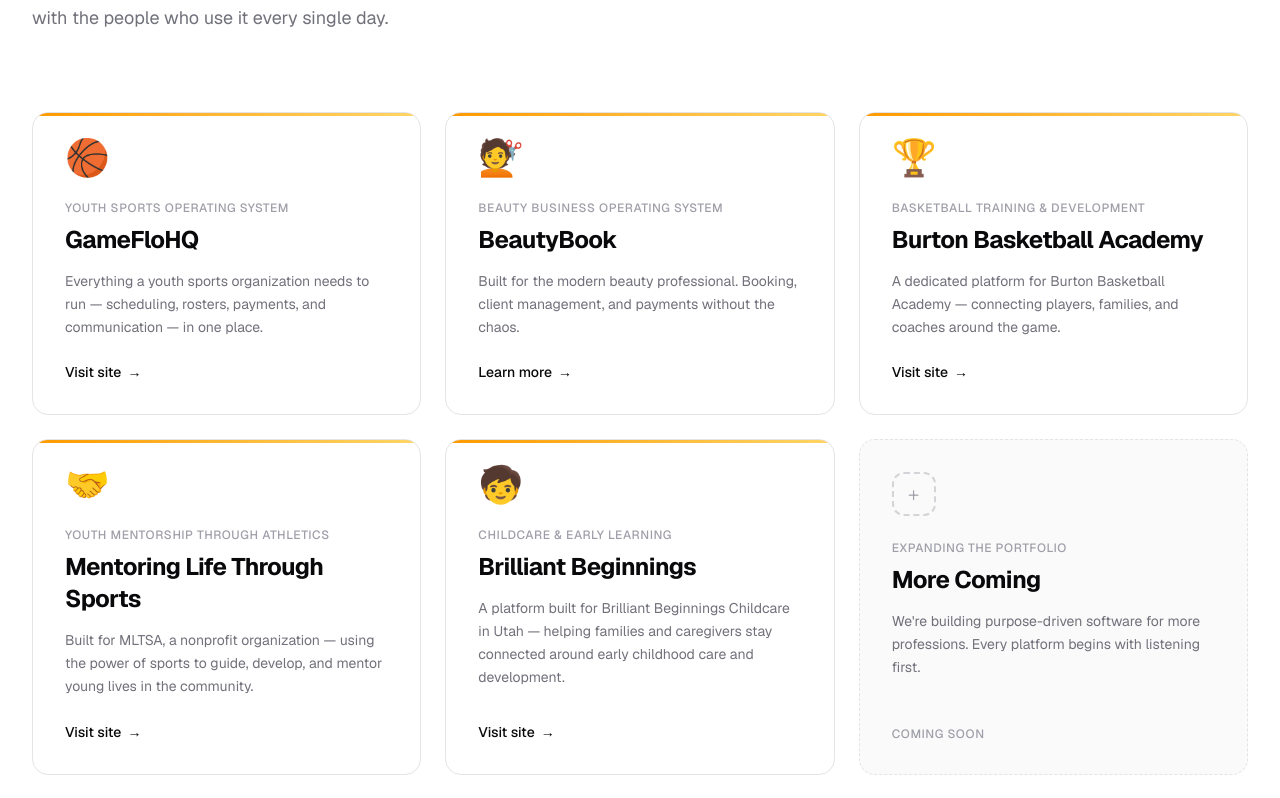
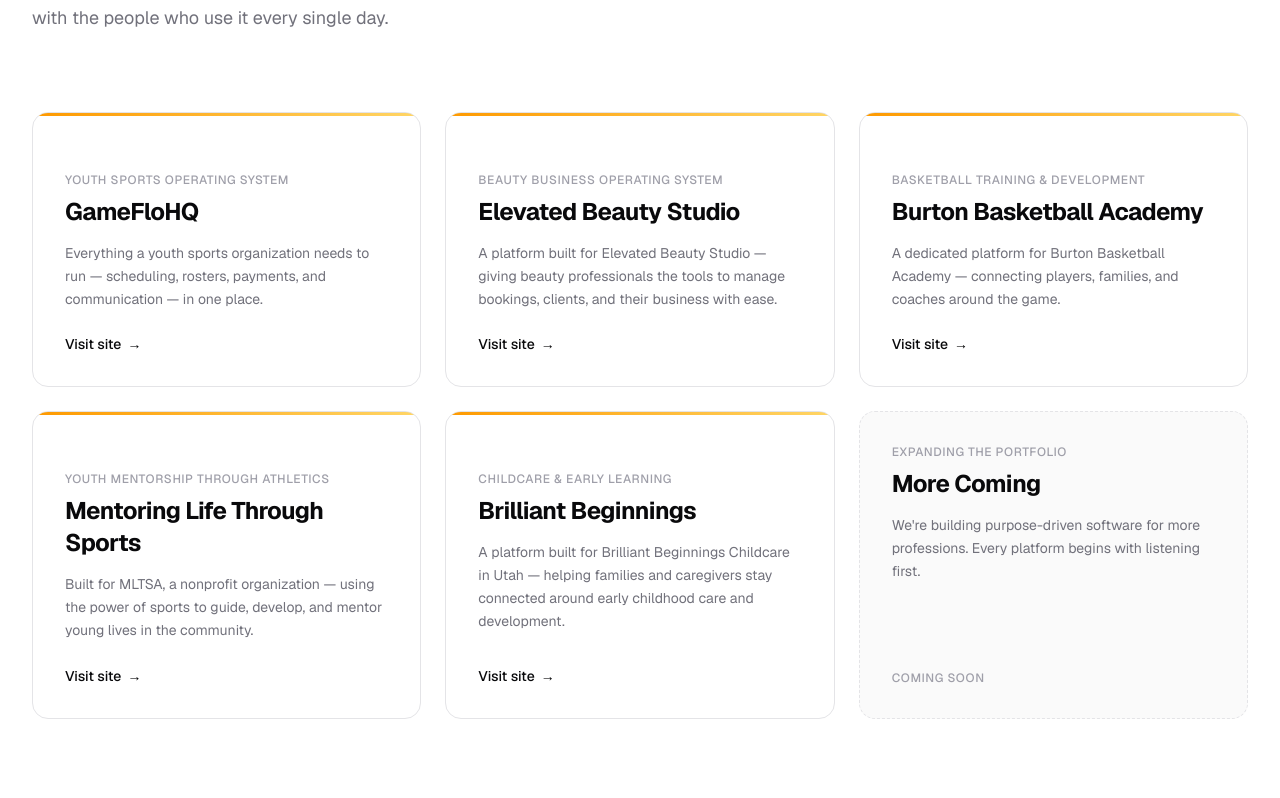
Before and after one commit to castillojerry801-boop/common-ground, a Next.js app: page / in a window 1280 px wide. Shown: the part 2062-2860 px from the top of the page. Built offline with nearby package versions, Linux system fonts and the light colour scheme.

Commit message:
Replace BeautyBook with Elevated Beauty Studio and remove emojis from product cards
Co-Authored-By: Claude Sonnet 4.6 <noreply@anthropic.com>

```diff
--- a/app/components/sections/Products.tsx
+++ b/app/components/sections/Products.tsx
@@ -2,7 +2,6 @@ import AnimateIn from "@/app/components/ui/AnimateIn";
 
 const products = [
   {
-    icon: "🏀",
     name: "GameFloHQ",
     tagline: "Youth Sports Operating System",
     description:
@@ -12,17 +11,15 @@ const products = [
     external: true,
   },
   {
-    icon: "💇",
-    name: "BeautyBook",
+    name: "Elevated Beauty Studio",
     tagline: "Beauty Business Operating System",
     description:
-      "Built for the modern beauty professional. Booking, client management, and payments without the chaos.",
+      "A platform built for Elevated Beauty Studio — giving beauty professionals the tools to manage bookings, clients, and their business with ease.",
     available: true,
-    href: "#",
-    external: false,
+    href: "https://www.elevatedbeautystudio.com",
+    external: true,
   },
   {
-    icon: "🏆",
     name: "Burton Basketball Academy",
     tagline: "Basketball Training & Development",
     description:
@@ -32,7 +29,6 @@ const products = [
     external: true,
   },
   {
-    icon: "🤝",
     name: "Mentoring Life Through Sports",
     tagline: "Youth Mentorship Through Athletics",
     description:
@@ -42,7 +38,6 @@ const products = [
     external: true,
   },
   {
-    icon: "🧒",
     name: "Brilliant Beginnings",
     tagline: "Childcare & Early Learning",
     description:
@@ -52,7 +47,6 @@ const products = [
     external: true,
   },
   {
-    icon: null,
     name: "More Coming",
     tagline: "Expanding the Portfolio",
     description:
@@ -94,19 +88,7 @@ export default function Products() {
                 {product.available && (
                   <div className="h-[3px] w-full bg-gradient-to-r from-amber-500 to-amber-400/60 flex-shrink-0" />
                 )}
-                <div className={`flex flex-col gap-6 flex-1 px-8 pb-8 ${product.available ? "" : "pt-8"}`}>
-                  <div className="text-4xl leading-none">
-                    {product.icon ? (
-                      <span role="img" aria-label={product.name}>
-                        {product.icon}
-                      </span>
-                    ) : (
-                      <div className="w-11 h-11 rounded-xl border-2 border-dashed border-zinc-300 dark:border-zinc-700 flex items-center justify-center text-zinc-400 dark:text-zinc-600 text-xl font-light">
-                        +
-                      </div>
-                    )}
-                  </div>
-
+                <div className="flex flex-col gap-6 flex-1 px-8 pb-8 pt-8">
                   <div className="flex flex-col gap-2 flex-1">
                     <p className="text-xs font-medium text-zinc-400 dark:text-zinc-500 uppercase tracking-wider">
                       {product.tagline}
@@ -125,7 +107,7 @@ export default function Products() {
                       {...(product.external ? { target: "_blank", rel: "noopener noreferrer" } : {})}
                       className="text-sm font-medium text-zinc-950 dark:text-zinc-50 flex items-center gap-1.5 group-hover:gap-2.5 transition-all duration-150"
                     >
-                      {product.external ? "Visit site" : "Learn more"}
+                      Visit site
                       <span aria-hidden="true">→</span>
                     </a>
                   ) : (
```
